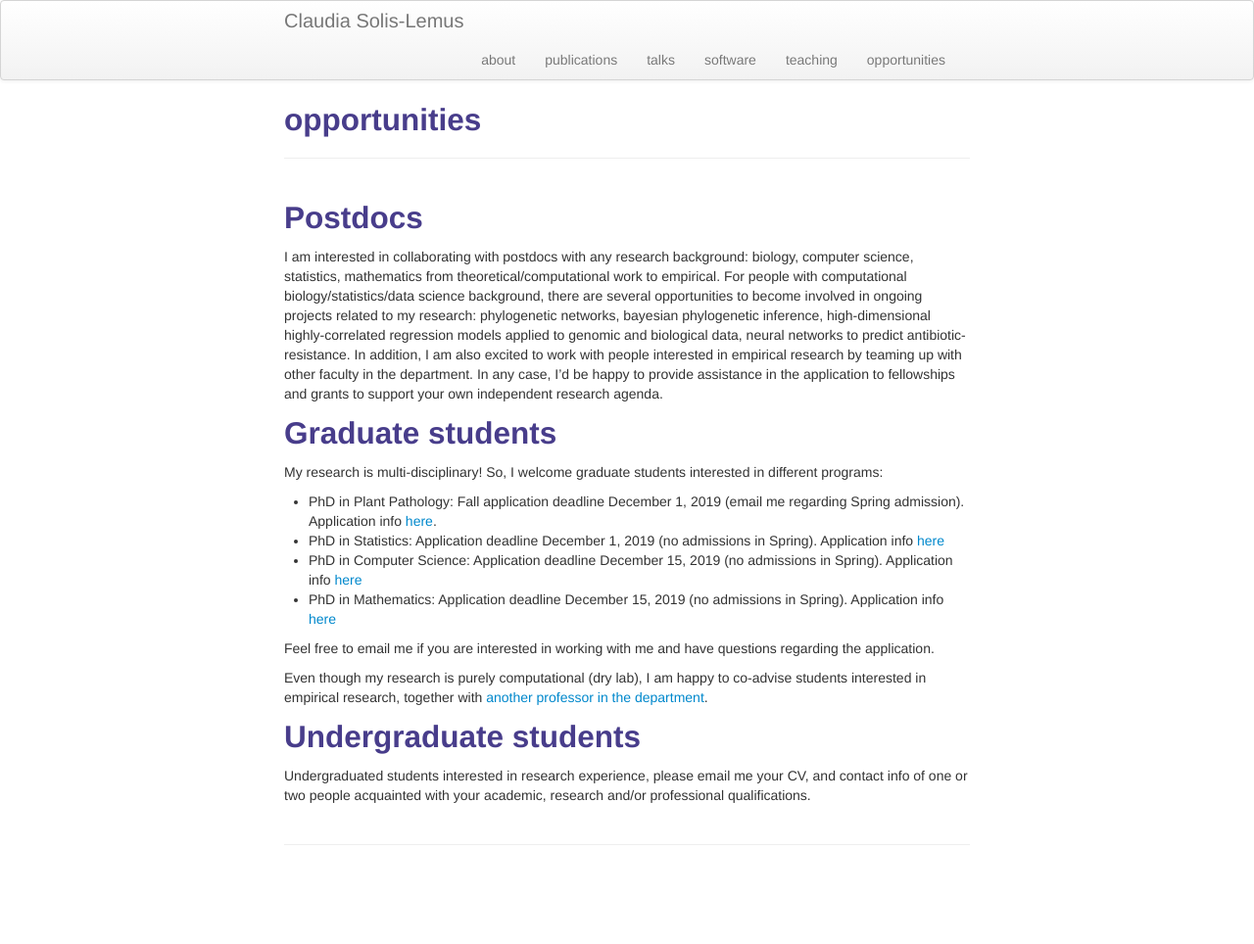
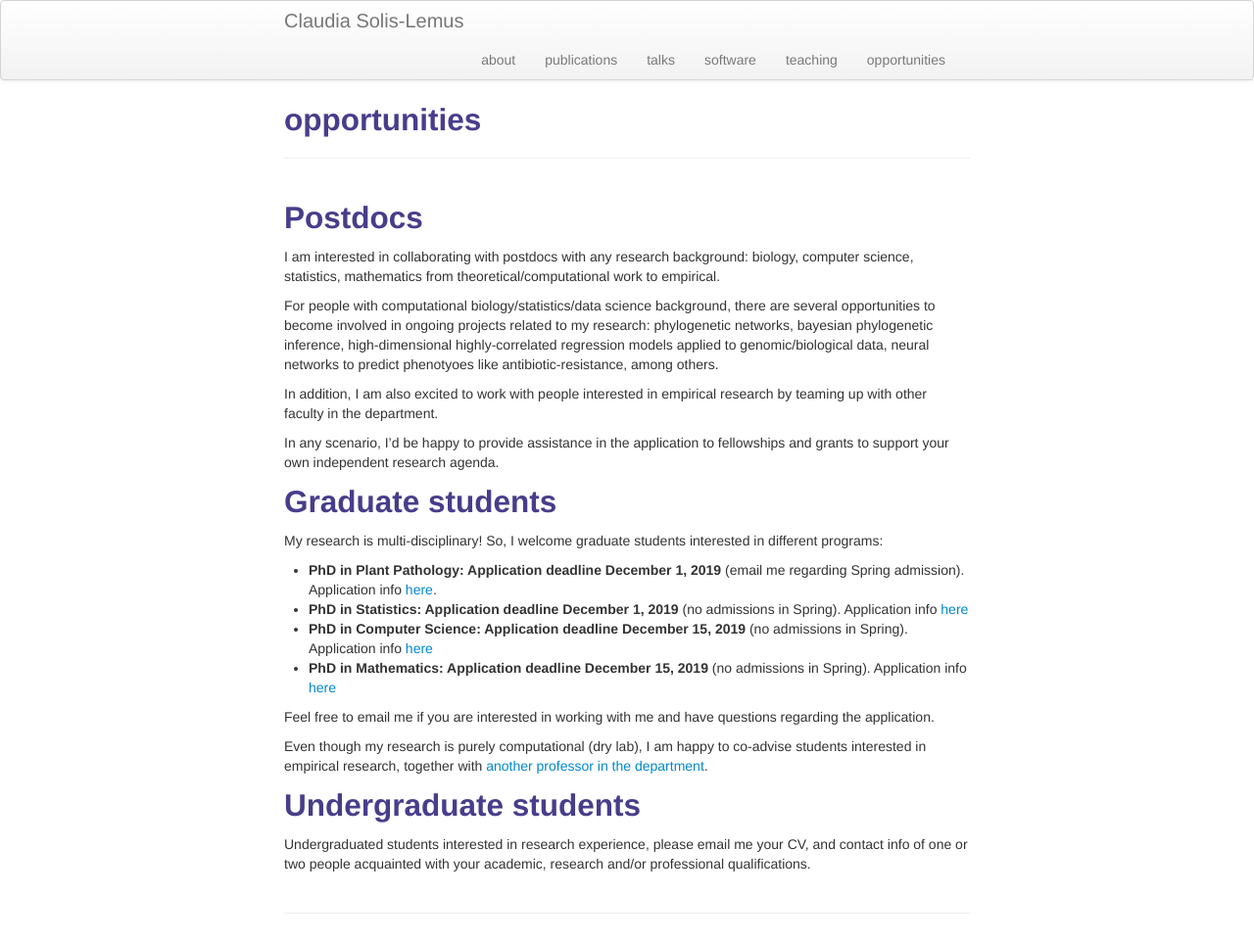
Before and after one commit to crsl4/crsl4.github.io, a Jekyll site: the page built from pages/news.md, in a window 1280 px wide. Shown: the whole page at 98% size. Built offline with Jekyll 4.4.1, drawn with Linux system fonts in a browser that asks for light colours; before the commit the page ends 900 px from its top, so only the background shows below that.

Commit message:
slightly modified format

```diff
--- a/pages/news.md
+++ b/pages/news.md
@@ -7,15 +7,20 @@ description: Claudia Solis-Lemus
 ## Postdocs
 
 I am interested in collaborating with postdocs with any research background: biology, computer science, statistics, mathematics from theoretical/computational work to empirical.
-For people with computational biology/statistics/data science background, there are several opportunities to become involved in ongoing projects related to my research: phylogenetic networks, bayesian phylogenetic inference, high-dimensional highly-correlated regression models applied to genomic and biological data, neural networks to predict antibiotic-resistance. In addition, I am also excited to work with people interested in empirical research by teaming up with other faculty in the department. In any case, I'd be happy to provide assistance in the application to fellowships and grants to support your own independent research agenda.
+
+For people with computational biology/statistics/data science background, there are several opportunities to become involved in ongoing projects related to my research: phylogenetic networks, bayesian phylogenetic inference, high-dimensional highly-correlated regression models applied to genomic/biological data, neural networks to predict phenotyoes like antibiotic-resistance, among others.
+
+In addition, I am also excited to work with people interested in empirical research by teaming up with other faculty in the department.
+
+In any scenario, I'd be happy to provide assistance in the application to fellowships and grants to support your own independent research agenda.
 
 ## Graduate students
 
 My research is multi-disciplinary! So, I welcome graduate students interested in different programs:
-- PhD in Plant Pathology: Fall application deadline December 1, 2019 (email me regarding Spring admission). Application info [here](https://plantpath.wisc.edu/application-process/).
-- PhD in Statistics: Application deadline December 1, 2019 (no admissions in Spring). Application info [here](https://stat.wisc.edu/graduate-studies/phd-program/)
-- PhD in Computer Science: Application deadline December 15, 2019 (no admissions in Spring). Application info [here](https://www.cs.wisc.edu/graduate/ms-and-phd-program/)
-- PhD in Mathematics: Application deadline December 15, 2019 (no admissions in Spring). Application info [here](https://www.math.wisc.edu/node/11)
+- **PhD in Plant Pathology: Application deadline December 1, 2019** (email me regarding Spring admission). Application info [here](https://plantpath.wisc.edu/application-process/).
+- **PhD in Statistics: Application deadline December 1, 2019** (no admissions in Spring). Application info [here](https://stat.wisc.edu/graduate-studies/phd-program/)
+- **PhD in Computer Science: Application deadline December 15, 2019** (no admissions in Spring). Application info [here](https://www.cs.wisc.edu/graduate/ms-and-phd-program/)
+- **PhD in Mathematics: Application deadline December 15, 2019** (no admissions in Spring). Application info [here](https://www.math.wisc.edu/node/11)
 
 Feel free to email me if you are interested in working with me and have questions regarding the application.
 
```
Also changed, not shown: pages/about.md (+4 -4 lines).
